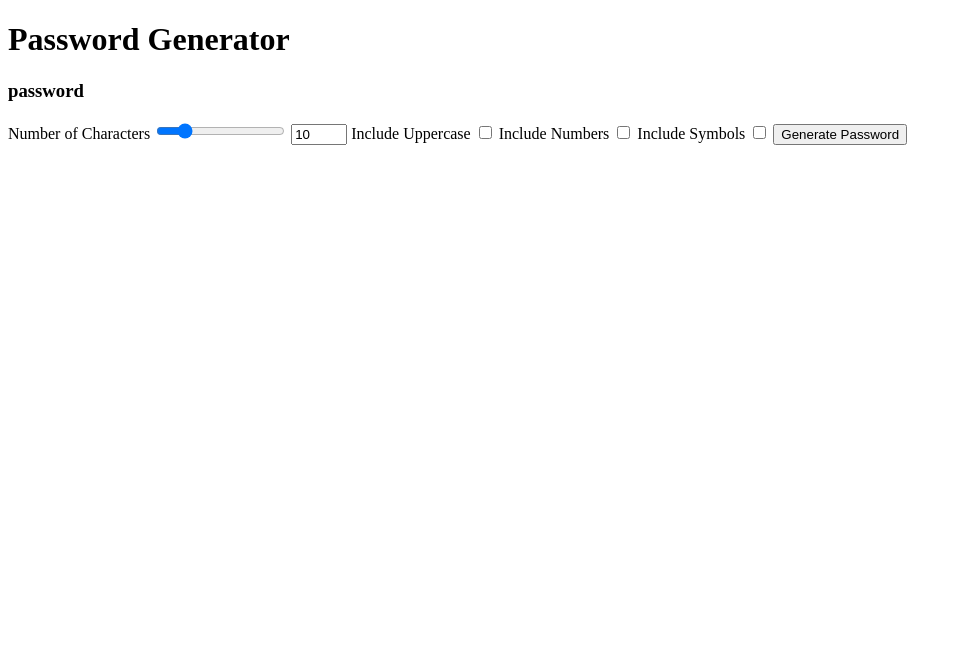
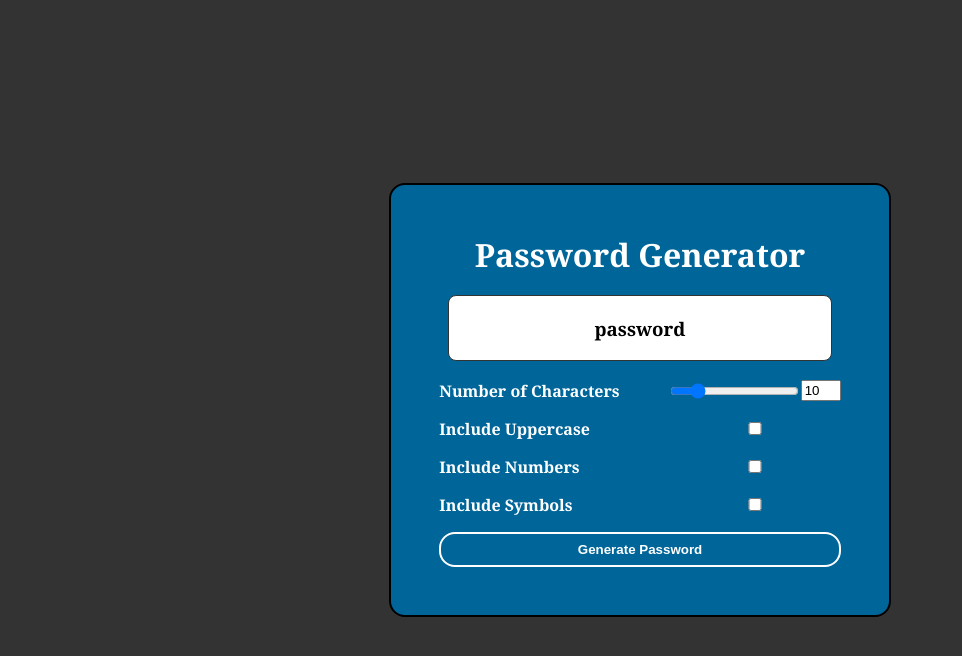
Before and after one commit to siamhossain/password-generator, a plain HTML site: page index.html in a window 1280 px wide. Shown: the whole page, without its empty margins (0-962 px from the left). Drawn offline with Linux system fonts and the light colour scheme.

Commit message:
Add Design

```diff
--- a/index.html
+++ b/index.html
@@ -10,13 +10,16 @@
 </head>
 <body>
     <div class="container">
-        <h1>Password Generator</h1>
-        <h3>password</h3>
+        <h1 class="title">Password Generator</h1>
+        <h3 class="password-display">password</h3>
 
-        <form>
+        <form class="form">
             <label for="characterAmountNumber">Number of Characters</label>
-            <input type="range" min="1" max="50" value="10" id="characterAmountRange">
-            <input type="number" min="1" max="50" value="10" id="characterAmountNumber">
+
+            <div class="character-amount-container">
+                <input type="range" min="1" max="50" value="10" id="characterAmountRange">
+                <input class="number-input" type="number" min="1" max="50" value="10" id="characterAmountNumber">
+            </div>
 
             <label for="includeUppercase">Include Uppercase</label>
             <input type="checkbox" id="IncludeUppercase">
@@ -27,7 +30,7 @@
             <label for="includeSymbols">Include Symbols</label>
             <input type="checkbox" id="includeSymbols">
 
-            <button type="submit">Generate Password</button>
+            <button class="btn" type="submit">Generate Password</button>
         </form>
     </div>
 </body>
--- a/styles.css
+++ b/styles.css
@@ -0,0 +1,77 @@
+body {
+    background-color: #333;
+    margin: 0;
+    color: white;
+    min-height: 100vh;
+    display: flex;
+    justify-content: center;
+    align-items: center;
+    font-family: Georgia, 'Times New Roman', Times, serif;
+}
+
+.container {
+    background-color: #006699;
+    padding: 3rem;
+    border-radius: 1rem;
+    border: 2px solid black;
+    display: flex;
+    justify-content: center;
+    align-items: center;
+    flex-direction: column;
+}
+
+.form {
+    display: grid;
+    grid-template-columns: auto auto;
+    row-gap: 1rem;
+    column-gap: 3rem;
+    justify-content: center;
+    align-items: center;
+}
+
+.title {
+    margin: 0;
+    text-align: center;
+}
+
+label {
+    font-weight: bold;
+}
+
+.character-amount-container {
+    display: flex;
+    align-items: center;
+}
+
+.number-input {
+    width: 2rem;
+}
+
+.password-display {
+    background-color: white;
+    color: black;
+    padding: 1rem;
+    border: 1px solid #333;
+    height: 2rem;
+    width: 350px;
+    display: flex;
+    justify-content: center;
+    align-items: center;
+    word-break: break-all;
+    border-radius: .5rem;
+}
+
+.btn {
+    grid-column: span 2;
+    background-color: transparent;
+    border: 2px solid white;
+    color: white;
+    padding: .5rem 1rem;
+    font-weight: bold;
+    cursor: pointer;
+    border-radius: 1rem;
+}
+
+.btn:hover {
+    background-color: #FFFFFF33;
+}
```
